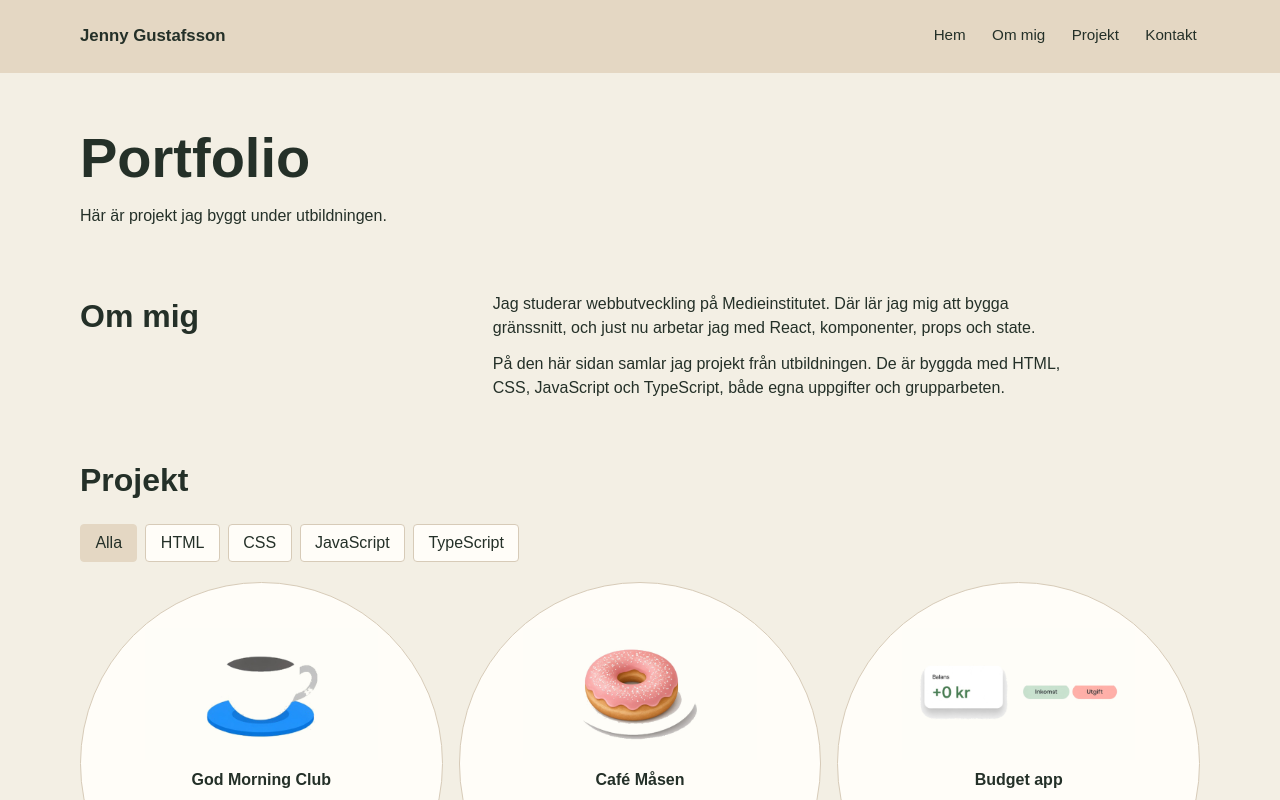
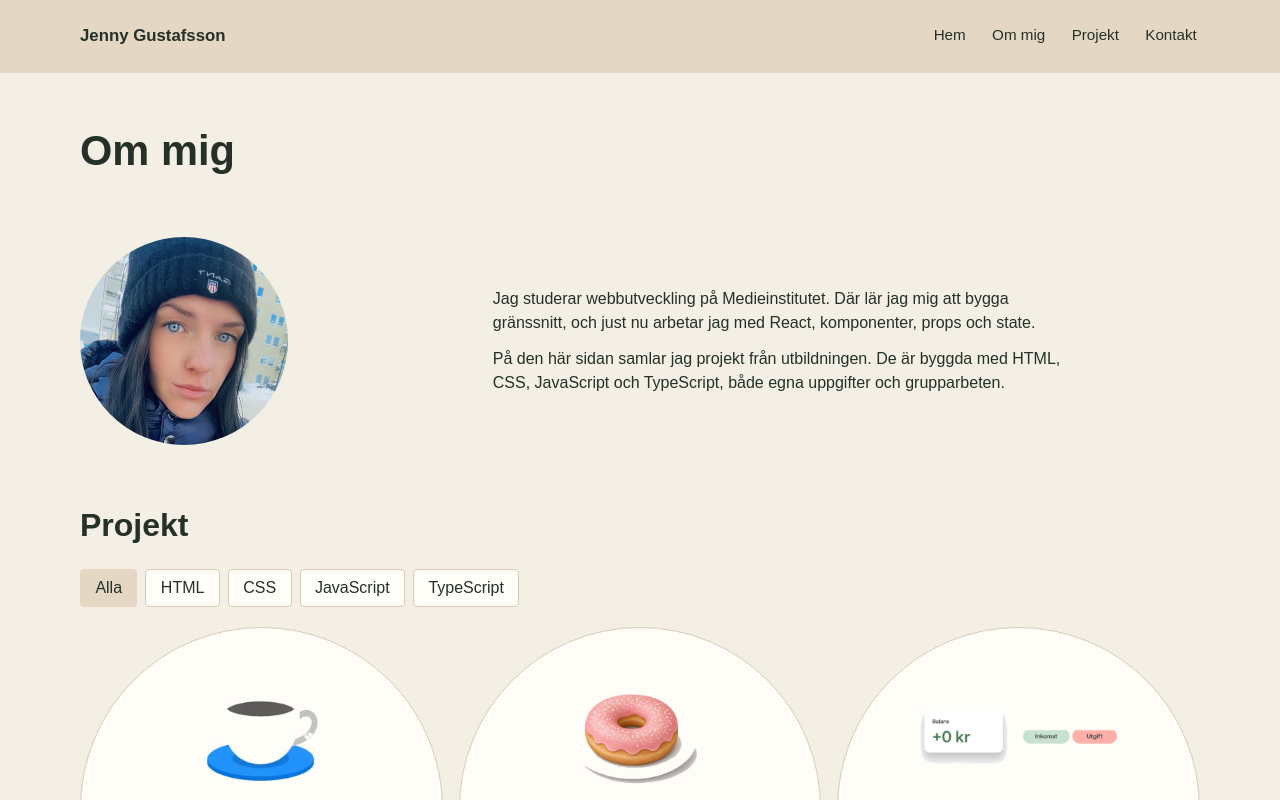
Before and after one commit to jennygustafsson/Js-ramverk-portfolio, a React (Vite) app: page / in a window 1280 px wide. Shown: the top 800 px of the page. Built offline with nearby package versions, Linux system fonts and the light colour scheme.

Commit message:
style: Update home and about

```diff
--- a/src/App.tsx
+++ b/src/App.tsx
@@ -12,10 +12,10 @@ function App() {
       <Header name={name} />
       <main>
         <Hero
-          name="Portfolio"
-          intro="Här är projekt jag byggt under utbildningen."
+          name="Om mig"
         />
         <About
+          image="/jenny.jpg"
           paragraphs={[
             'Jag studerar webbutveckling på Medieinstitutet. Där lär jag mig att bygga gränssnitt, och just nu arbetar jag med React, komponenter, props och state.',
             'På den här sidan samlar jag projekt från utbildningen. De är byggda med HTML, CSS, JavaScript och TypeScript, både egna uppgifter och grupparbeten.',
--- a/src/components/About.module.css
+++ b/src/components/About.module.css
@@ -6,9 +6,11 @@
   gap: 0.75rem;
 }
 
-.about h2 {
-  margin: 0;
-  font-size: 2rem;
+.photo {
+  width: 13rem;
+  aspect-ratio: 1;
+  border-radius: 50%;
+  object-fit: cover;
 }
 
 .about p {
@@ -24,6 +26,6 @@
   .about {
     grid-template-columns: 0.7fr 1.3fr;
     gap: 2rem;
-    align-items: start;
+    align-items: center;
   }
 }
--- a/src/components/About.tsx
+++ b/src/components/About.tsx
@@ -1,13 +1,14 @@
 import styles from './About.module.css'
 
 type AboutProps = {
+  image: string
   paragraphs: string[]
 }
 
-export function About({ paragraphs }: AboutProps) {
+export function About({ image, paragraphs }: AboutProps) {
   return (
     <section id="om" className={styles.about}>
-      <h2>Om mig</h2>
+      <img className={styles.photo} src={image} alt="Jenny Gustafsson" />
       <div>
         {paragraphs.map((paragraph) => (
           <p key={paragraph}>{paragraph}</p>
--- a/src/components/Hero.module.css
+++ b/src/components/Hero.module.css
@@ -6,11 +6,6 @@
 
 .hero h1 {
   margin: 0;
-  font-size: clamp(2.5rem, 7vw, 3.5rem);
+  font-size: clamp(2rem, 5vw, 2.6rem);
   line-height: 1.05;
 }
-
-.intro {
-  max-width: 36rem;
-  margin: 1rem 0 0;
-}
--- a/src/components/Hero.tsx
+++ b/src/components/Hero.tsx
@@ -2,14 +2,12 @@ import styles from './Hero.module.css'
 
 type HeroProps = {
   name: string
-  intro: string
 }
 
-export function Hero({ name, intro }: HeroProps) {
+export function Hero({ name }: HeroProps) {
   return (
     <section id="hem" className={styles.hero}>
       <h1>{name}</h1>
-      <p className={styles.intro}>{intro}</p>
     </section>
   )
 }
```
Also changed, not shown: public/jenny.jpg (added).
